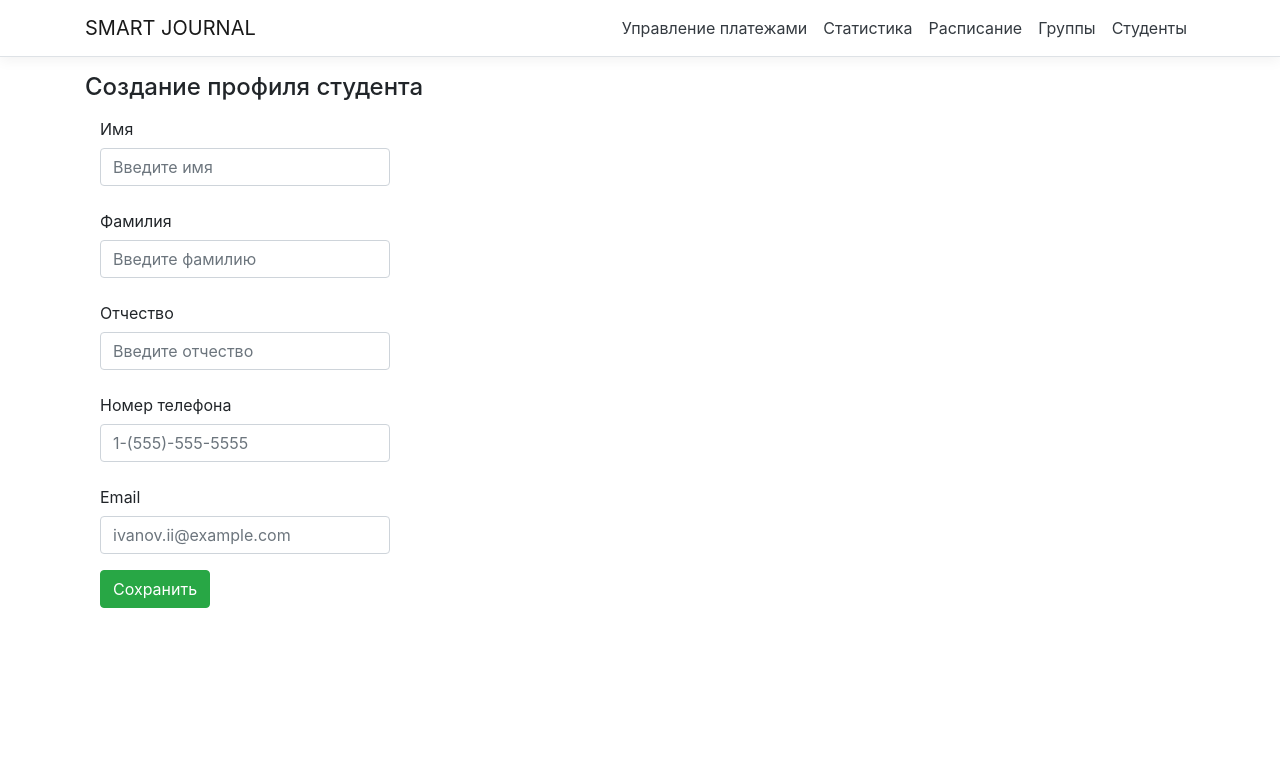
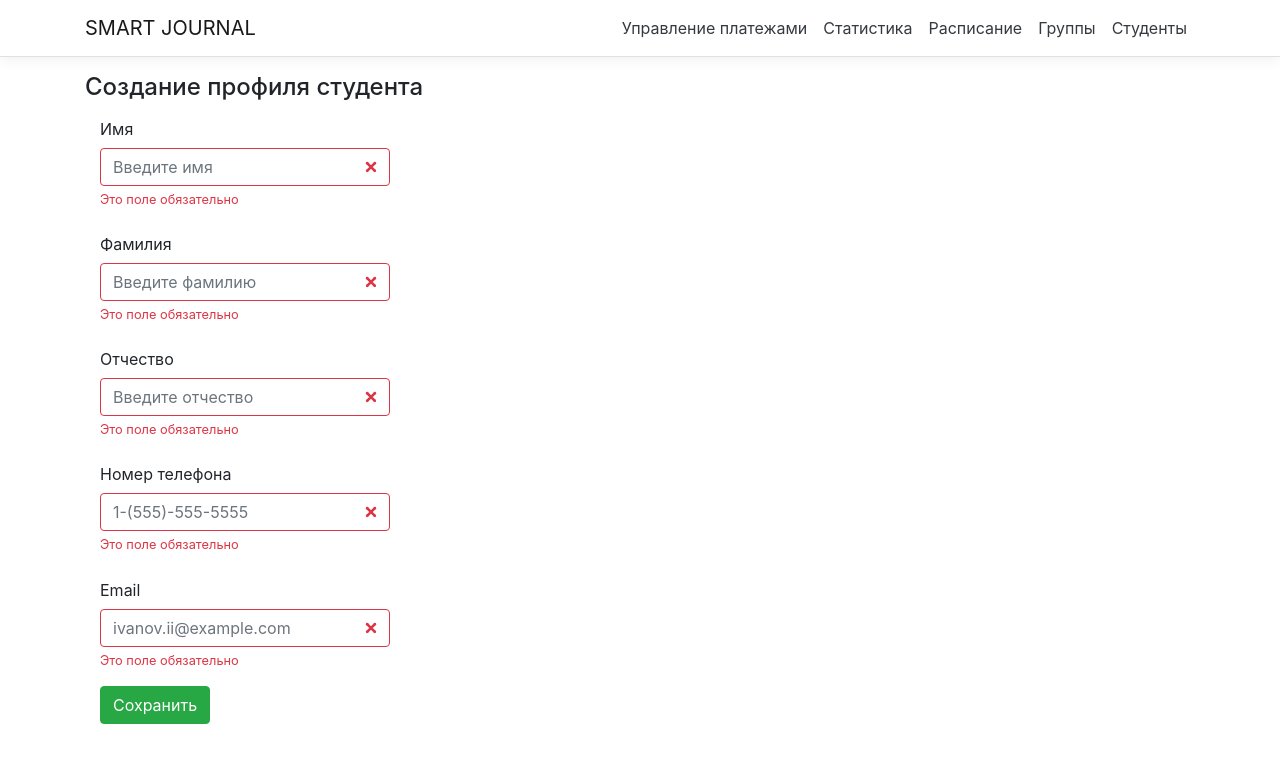
Before and after one commit to Fedozzzzz/Smart-journal, a React (Create React App) app: page /users/creating_user in a window 1280 px wide. Shown: the top 762 px of the page. Built offline with nearby package versions, Linux system fonts and the light colour scheme.

Commit message:
add basic form validation while creating user.

```diff
--- a/src/components and containres/components/users/UserCreatingForm.js
+++ b/src/components and containres/components/users/UserCreatingForm.js
@@ -6,19 +6,42 @@ class UserCreatingForm extends Component {
         super(props);
         this.state = {
             username: "",
-            usernameError: "",
+            usernameError: "Это поле обязательно",
+            phoneNumber: "",
+            phoneNumberError: "Это поле обязательно",
+            emailError: "Это поле обязательно",
+            email: ""
         };
         this.onUserNameBlur = this.onUserNameBlur.bind(this);
         this.onUserNameChange = this.onUserNameChange.bind(this);
+        this.onPhoneNumberChange = this.onPhoneNumberChange.bind(this);
+        this.validatePhoneNumber = this.validatePhoneNumber.bind(this);
+        this.onPhoneNumberBlur = this.onPhoneNumberBlur.bind(this);
+        this.validateEmail = this.validateEmail.bind(this);
+        this.onEmailChange = this.onEmailChange.bind(this);
+        this.onEmailBlur = this.onEmailBlur.bind(this);
     }
 
-    validateUserName(name) {
-        return !new RegExp(/[A-Za-z]{3,}/).test(name) ?
-            "The name must contain at least three letters. Numbers and special characters are not allowed."
+    validateUserName(value) {
+        return !new RegExp(/[A-Zа-я][a-zа-я]+/).test(value) ?
+            "Неверный ввод"
+            : "";
+    }
+
+    validatePhoneNumber(value) {
+        return !new RegExp(/^8[0-9]{10}/).test(value) ?
+            "Неверный ввод"
+            : "";
+    }
+
+    validateEmail(value) {
+        return !new RegExp(/.+@.+\..+/i).test(value) ?
+            "Неверный ввод"
             : "";
     }
 
     onUserNameBlur() {
+        console.log("blur");
         const {username} = this.state;
         const usernameError = this.validateUserName(username);
         this.setState({usernameError});
@@ -28,20 +51,73 @@ class UserCreatingForm extends Component {
         this.setState({username: e.target.value});
     }
 
+    onPhoneNumberChange(e) {
+        this.setState({phoneNumber: e.target.value})
+    }
+
+    onPhoneNumberBlur(e) {
+        const {phoneNumber} = this.state;
+        const phoneNumberError = this.validatePhoneNumber(phoneNumber);
+        this.setState({phoneNumberError})
+    }
+
+    onEmailChange(e) {
+        this.setState({email: e.target.value})
+    }
+
+    onEmailBlur(e) {
+        const emailError = this.validateEmail(this.state.email);
+        this.setState({emailError})
+    }
+
     render() {
-        const {username, usernameError} = this.state;
+        const {username, usernameError, phoneNumberError, emailError} = this.state;
+        const userClassName = usernameError ? "is-invalid" : "is-valid";
+        const emailClassName = emailError ? "is-invalid" : "is-valid";
         console.log(this.state);
+        // console.log(Boolean(userClassName));
         return (<div>
-            <label>
-                First name:
+            <div className="form-group">
+                <label htmlFor="firstName">First name:</label>
                 <input
+                    className={"form-control col-md-2 " + userClassName}
+                    // className="form-control col-md-2 is-valid"
                     type="text"
-                    name="firstName"
+                    id="firstName"
                     onChange={this.onUserNameChange}
                     onBlur={this.onUserNameBlur}
                 />
-                {usernameError && <div>{usernameError}</div>}
-            </label>
+                <div className="invalid-feedback valid-feedback">
+                    {usernameError && <div>{usernameError}</div>}
+                </div>
+            </div>
+            <div>
+                Phone number
+                <input
+                    className="form-control col-md-2"
+                    type="tel"
+                    name="phoneNumber"
+                    onChange={this.onPhoneNumberChange}
+                    onBlur={this.onPhoneNumberBlur}
+                />
+                <label>
+                    {phoneNumberError && <div>{phoneNumberError}</div>}
+                </label>
+            </div>
+            <div className="form-group">
+                <label htmlFor="email">Email:</label>
+                <input
+                    className={"form-control col-md-2 " + emailClassName}
+                    // className="form-control col-md-2 is-valid"
+                    type="email"
+                    id="email"
+                    onChange={this.onEmailChange}
+                    onBlur={this.onEmailBlur}
+                />
+                <div className="invalid-feedback valid-feedback">
+                    {emailError && <div>{emailError}</div>}
+                </div>
+            </div>
         </div>)
     }
 }
--- a/src/components and containres/components/users/UserCreatingInputs.js
+++ b/src/components and containres/components/users/UserCreatingInputs.js
@@ -1,60 +1,92 @@
 import React from "react"
 import "../../../css/userCreating.css"
 
-export const UserCreatingInputs = (props) => (<div className="container-fluid">
+export const UserCreatingInputs = (props) => {
+    console.log(props);
+    return (<div className="container-fluid">
         <div className="create-user">
             <form>
                 <div className="form-group row col-md-8">
                     <label htmlFor='userName' className="col-xs-2 col-form-label">Имя</label>
-                <input className="form-control col-xs-10 m-0"
+                    <input className={"form-control col-xs-10 m-0 " + getClassNameByError(props.errors.nameError)}
                            type="text"
                            placeholder="Введите имя"
                            id='userName'
-                       onChange={props.handler}
+                           onChange={props.changeHandler}
+                           onBlur={props.blurHandler}
                            defaultValue={props.userById ? props.userById.name : null}
                     />
+                    <div className="invalid-feedback valid-feedback">
+                        <div>{props.errors.nameError}</div>
+                    </div>
                 </div>
                 <div className="form-group row col-md-8">
                     <label htmlFor='userSurname' className="col-xs-2 col-form-label">Фамилия</label>
-                <input className="form-control col-xs-10 m-0"
+                    <input className={"form-control col-xs-10 m-0 " + getClassNameByError(props.errors.surnameError)}
                            type="text"
                            placeholder="Введите фамилию"
                            id='userSurname'
-                       onChange={props.handler}
+                        // onChange={props.handler}
+                           onChange={props.changeHandler}
+                           onBlur={props.blurHandler}
                            defaultValue={props.userById ? props.userById.surname : null}
                     />
+                    <div className="invalid-feedback valid-feedback">
+                        <div>{props.errors.surnameError}</div>
+                    </div>
                 </div>
                 <div className="form-group row col-md-8">
                     <label htmlFor='userPatronymic' className="col-xs-2 col-form-label">Отчество</label>
-                <input className="form-control col-xs-10 m-0"
+                    <input className={"form-control col-xs-10 m-0 " + getClassNameByError(props.errors.patronymicError)}
                            type="text"
                            placeholder="Введите отчество"
                            id='userPatronymic'
-                       onChange={props.handler}
+                        // onChange={props.handler}
+                           onChange={props.changeHandler}
+                           onBlur={props.blurHandler}
                            defaultValue={props.userById ? props.userById.patronymic : null}
                     />
+                    <div className="invalid-feedback valid-feedback">
+                        <div>{props.errors.patronymicError}</div>
+                    </div>
                 </div>
                 <div className="form-group row col-md-8">
                     <label htmlFor="tel-input" className="col-xs-2 col-form-label ">Номер
                         телефона</label>
-                <input className="form-control col-xs-10 m-0"
+                    <input className={"form-control col-xs-10 m-0 " + getClassNameByError(props.errors.phoneNumberError)}
                            type="tel"
                            placeholder="1-(555)-555-5555"
                            id="tel-input"
-                       onChange={props.handler}
+                        // onChange={props.handler}
+                           onChange={props.changeHandler}
+                           onBlur={props.blurHandler}
                            defaultValue={props.userById ? props.userById.phoneNumber : null}
                     />
+                    <div className="invalid-feedback valid-feedback">
+                        <div>{props.errors.phoneNumberError}</div>
+                    </div>
                 </div>
                 <div className="form-group row col-md-8">
                     <label htmlFor="email-input" className="col-xs-2 col-form-label">Email</label>
-                <input className="form-control col-xs-10 m-0"
+                    <input className={"form-control col-xs-10 m-0 " + getClassNameByError(props.errors.emailError)}
                            type="email"
                            placeholder="ivanov.ii@example.com"
                            id="email-input"
-                       onChange={props.handler}
+                        // onChange={props.handler}
+                           onChange={props.changeHandler}
+                           onBlur={props.blurHandler}
                            defaultValue={props.userById ? props.userById.email : null}
                     />
+                    <div className="invalid-feedback valid-feedback">
+                        <div>{props.errors.emailError}</div>
+                    </div>
                 </div>
             </form>
         </div>
     </div>);
+};
+
+
+function getClassNameByError(error) {
+    return error ? "is-invalid" : "is-valid"
+}
--- a/src/components and containres/containers/users/UserCreating.js
+++ b/src/components and containres/containers/users/UserCreating.js
@@ -14,15 +14,66 @@ class UserCreating extends Component {
             surname: null,
             patronymic: null,
             email: null,
-            phoneNumber: null
+            phoneNumber: null,
+            nameError: "Это поле обязательно",
+            surnameError: "Это поле обязательно",
+            patronymicError: "Это поле обязательно",
+            phoneNumberError: "Это поле обязательно",
+            emailError: "Это поле обязательно",
         };
         this.onSaveUser = this.onSaveUser.bind(this);
         this.handleChange = this.handleChange.bind(this);
+        this.handleBlur = this.handleBlur.bind(this);
+        this.validateName = this.validateName.bind(this);
+        this.validatePhoneNumber = this.validatePhoneNumber.bind(this);
+        this.validateEmail = this.validateEmail.bind(this);
     }
 
     onSaveUser() {
         this.props.createUserSubmit(this.state);
         this.props.history.goBack();
+    }
+
+    validateName(value) {
+        console.log(value);
+        console.log(!RegExp(/[A-Zа-я][a-zа-я]+/).test(value));
+        return !new RegExp(/[A-Zа-я][a-zа-я]+/).test(value) ?
+            "Неверный ввод"
+            : "";
+    }
+
+    validatePhoneNumber(value) {
+        return !new RegExp(/^8[0-9]{10}/).test(value) ?
+            "Неверный ввод"
+            : "";
+    }
+
+    handleBlur(e) {
+        // const usernameError = this.validateUserName();
+        // this.setState({usernameError});
+        switch (e.target.id) {
+            case "userName":
+                this.setState({nameError: this.validateName(this.state.name)});
+                break;
+            case 'userSurname':
+                this.setState({surnameError: this.validateName(this.state.surname)});
+                break;
+            case "userPatronymic":
+                this.setState({patronymicError: this.validateName(this.state.patronymic)});
+                break;
+            case "email-input":
+                this.setState({emailError: this.validateEmail(this.state.email)});
+                break;
+            case "tel-input":
+                this.setState({phoneNumberError: this.validatePhoneNumber(this.state.phoneNumber)});
+                break;
+        }
+    }
+
+    validateEmail(value) {
+        return !new RegExp(/.+@.+\..+/i).test(value) ?
+            "Неверный ввод"
+            : "";
     }
 
     handleChange(e) {
@@ -47,12 +98,20 @@ class UserCreating extends Component {
     }
 
     render() {
-        // console.log(this.state);
+        console.log(this.state);
         return (
             <div>
                 <h4>Создание профиля студента</h4>
                 {/*<UserCreatingForm/>*/}
-                <UserCreatingInputs handler={this.handleChange}/>
+                <UserCreatingInputs changeHandler={this.handleChange} blurHandler={this.handleBlur}
+                                    errors={{
+                                        nameError: this.state.nameError,
+                                        surnameError: this.state.surnameError,
+                                        patronymicError: this.state.patronymicError,
+                                        phoneNumberError: this.state.phoneNumberError,
+                                        emailError: this.state.emailError,
+                                    }}
+                />
                 <div className="container-fluid">
                     <div className="form-group row col-8">
                         <button
```
Also changed, not shown: src/components and containres/components/other/Form.js (+0 -12 lines). Lines whose indentation alone changed are shown as unchanged.
